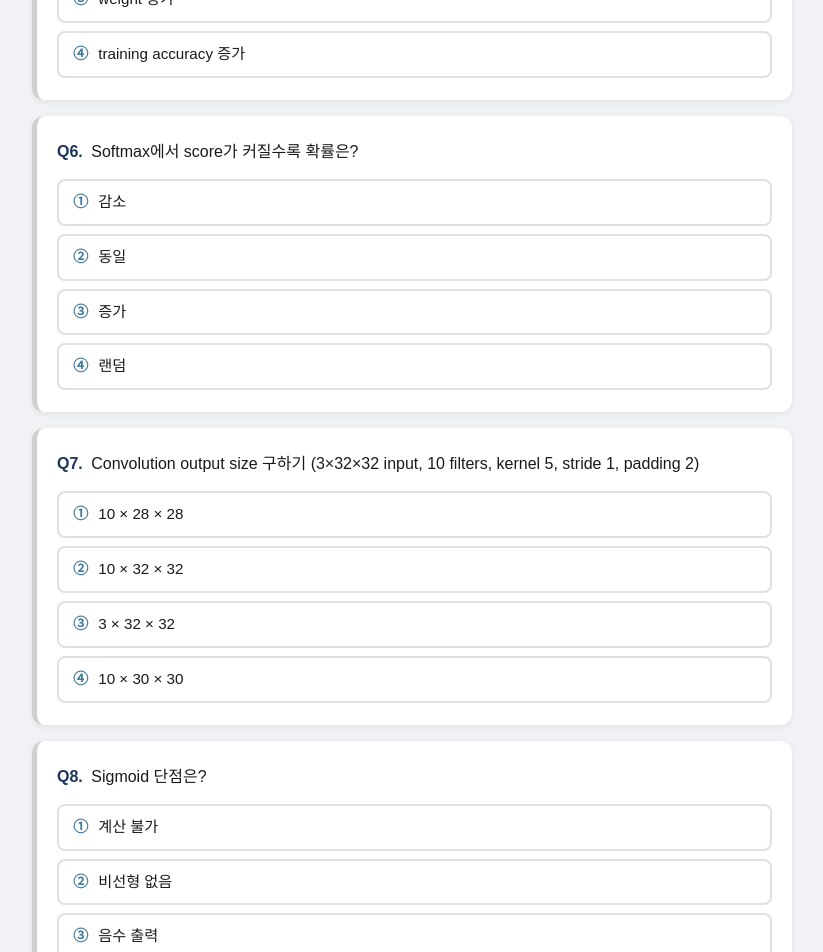
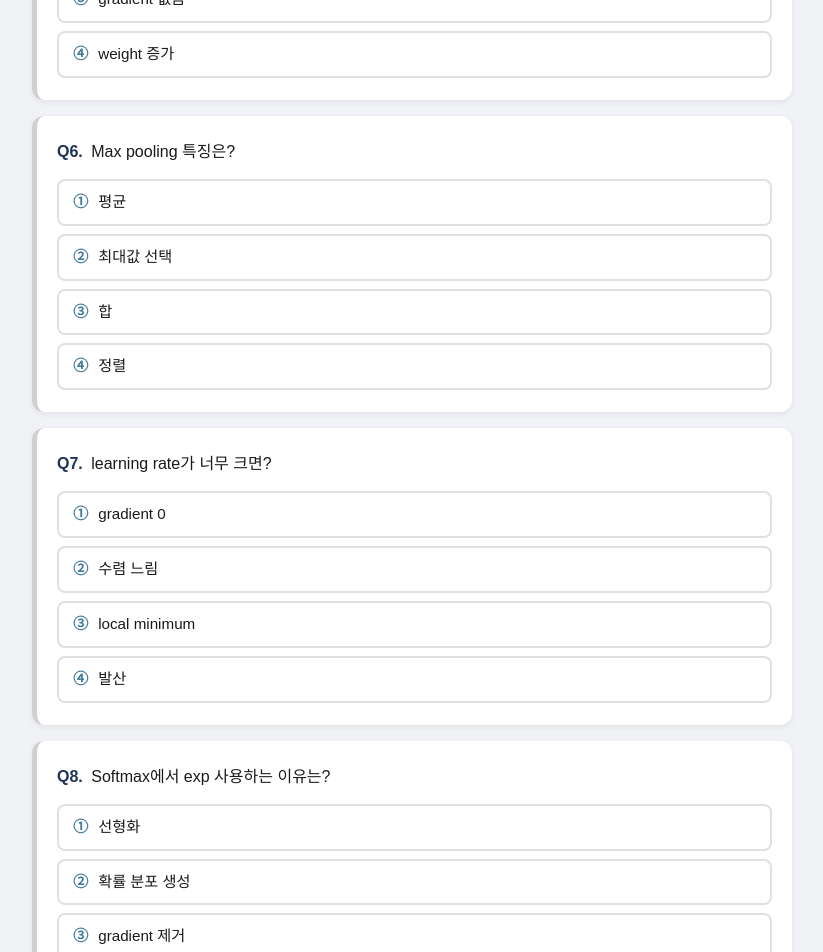
Before and after one commit to kimssy-gahyun/dl-cbt, a React (Vite) app: page / in a window 1280 px wide. Shown: the part 1540-2492 px from the top of the page, without its empty margins (228-1051 px from the left). Built offline with nearby package versions, Linux system fonts and the light colour scheme.

Commit message:
update: 문제 50개로 교체
Co-Authored-By: Claude Sonnet 4.6 <noreply@anthropic.com>

```diff
--- a/src/data/questions.js
+++ b/src/data/questions.js
@@ -1,229 +1,54 @@
 const questions = [
-  {
-    question: "learning rate가 너무 크면?",
-    choices: ["gradient 0", "수렴 느림", "local minimum", "발산"],
-    answer: 3,
-  },
-  {
-    question: "Regularization의 목적은?",
-    choices: ["overfitting 방지", "데이터 증가", "weight 증가", "training accuracy 증가"],
-    answer: 0,
-  },
-  {
-    question: "Linear classifier의 score function은?",
-    choices: ["Wx + b", "e^x", "x² + b", "log x"],
-    answer: 0,
-  },
-  {
-    question: "Sigmoid 단점은?",
-    choices: ["계산 불가", "비선형 없음", "음수 출력", "vanishing gradient"],
-    answer: 3,
-  },
-  {
-    question: "CNN이 이미지에 적합한 이유는?",
-    choices: ["spatial locality 활용", "deeper", "input 제한 없음", "activation 다름"],
-    answer: 0,
-  },
-  {
-    question: "Backprop 핵심 아이디어는?",
-    choices: ["forward만", "loss 전파", "random update", "chain rule"],
-    answer: 3,
-  },
-  {
-    question: "ReLU 정의는?",
-    choices: ["sigmoid", "max(0, x)", "x²", "tanh"],
-    answer: 1,
-  },
-  {
-    question: "Pooling layer 역할은?",
-    choices: ["크기 증가", "spatial downsampling", "weight 업데이트", "flatten"],
-    answer: 1,
-  },
-  {
-    question: "Convolution output size 구하기 (3×32×32 input, 10 filters, kernel 5, stride 1, padding 2)",
-    choices: ["10 × 28 × 28", "10 × 32 × 32", "3 × 32 × 32", "10 × 30 × 30"],
-    answer: 1,
-  },
-  {
-    question: "Activation function 없으면?",
-    choices: ["학습 불가", "더 강력한 모델", "gradient 없음", "linear classifier로 귀결"],
-    answer: 3,
-  },
-  {
-    question: "L1 regularization 특징은?",
-    choices: ["convex 아님", "gradient 없음", "weight 균등 감소", "sparse solution"],
-    answer: 3,
-  },
-  {
-    question: "Convolution layer 역할은?",
-    choices: ["normalization", "spatial 구조 유지 + feature 추출", "loss 계산", "FC 연산"],
-    answer: 1,
-  },
-  {
-    question: "SGD 특징은?",
-    choices: ["noisy but fast", "deterministic", "full dataset 사용", "gradient 없음"],
-    answer: 0,
-  },
-  {
-    question: "Linear classifier decision boundary는?",
-    choices: ["랜덤", "원형", "초평면 (hyperplane)", "곡선"],
-    answer: 2,
-  },
-  {
-    question: "CNN parameter sharing 장점은?",
-    choices: ["복잡도 증가", "파라미터 감소", "overfitting 증가", "계산 증가"],
-    answer: 1,
-  },
-  {
-    question: "Batch Normalization의 효과는?",
-    choices: ["overfitting 증가", "gradient exploding", "학습 안정화 및 속도 향상", "파라미터 감소"],
-    answer: 2,
-  },
-  {
-    question: "Dropout의 동작 방식은?",
-    choices: ["weight 제거", "일부 뉴런을 랜덤으로 끔", "데이터 제거", "gradient 차단"],
-    answer: 1,
-  },
-  {
-    question: "Softmax의 역할은?",
-    choices: ["선형 변환", "확률 분포로 변환", "gradient 증가", "normalization 제거"],
-    answer: 1,
-  },
-  {
-    question: "Cross-entropy loss 특징은?",
-    choices: ["regression용", "확률 기반 분류에 적합", "weight 감소", "gradient 없음"],
-    answer: 1,
-  },
-  {
-    question: "Overfitting 발생 원인은?",
-    choices: ["데이터 많음", "모델 단순", "데이터 적고 모델 복잡", "learning rate 작음"],
-    answer: 2,
-  },
-  {
-    question: "Underfitting 특징은?",
-    choices: ["train acc 높고 test 낮음", "train/test 모두 낮음", "test만 높음", "항상 overfitting 발생"],
-    answer: 1,
-  },
-  {
-    question: "Momentum의 목적은?",
-    choices: ["gradient 제거", "진동 감소 및 수렴 가속", "weight 증가", "overfitting 증가"],
-    answer: 1,
-  },
-  {
-    question: "Adam optimizer 특징은?",
-    choices: ["learning rate 고정", "momentum + RMSProp 결합", "gradient 없음", "batch 필요 없음"],
-    answer: 1,
-  },
-  {
-    question: "ReLU의 문제점은?",
-    choices: ["vanishing gradient", "exploding gradient", "dying ReLU", "계산 느림"],
-    answer: 2,
-  },
-  {
-    question: "Padding의 역할은?",
-    choices: ["연산 속도 감소", "출력 크기 증가/유지", "gradient 제거", "채널 감소"],
-    answer: 1,
-  },
-  {
-    question: "Stride가 커지면?",
-    choices: ["출력 크기 증가", "연산 증가", "출력 크기 감소", "weight 증가"],
-    answer: 2,
-  },
-  {
-    question: "Fully Connected layer 특징은?",
-    choices: ["지역 정보만 사용", "모든 뉴런 연결", "parameter sharing", "convolution 수행"],
-    answer: 1,
-  },
-  {
-    question: "Gradient Descent 목적은?",
-    choices: ["loss 최대화", "loss 최소화", "weight 제거", "데이터 증가"],
-    answer: 1,
-  },
-  {
-    question: "Learning rate decay 이유는?",
-    choices: ["초기 학습 방해", "수렴 안정화", "gradient 증가", "weight 감소"],
-    answer: 1,
-  },
-  {
-    question: "Xavier initialization 목적은?",
-    choices: ["weight 0 초기화", "gradient 폭발", "gradient 유지 (분산 안정화)", "overfitting 증가"],
-    answer: 2,
-  },
-  {
-    question: "Multiclass SVM loss에서 margin이 의미하는 것은?",
-    choices: ["정답 score 최소값", "오답 score와의 최소 차이", "weight 크기", "gradient 크기"],
-    answer: 1,
-  },
-  {
-    question: "SVM loss에서 loss가 0이 되는 조건은?",
-    choices: ["모든 score 동일", "margin 조건 만족", "weight = 0", "gradient = 0"],
-    answer: 1,
-  },
-  {
-    question: "Softmax에서 score가 커질수록 확률은?",
-    choices: ["감소", "동일", "증가", "랜덤"],
-    answer: 2,
-  },
-  {
-    question: "Numerical stability를 위해 softmax에서 하는 것은?",
-    choices: ["x를 제곱", "max(x) 빼기", "log 제거", "normalize 제거"],
-    answer: 1,
-  },
-  {
-    question: "Regularization term을 추가하는 이유는?",
-    choices: ["loss 증가", "weight 크게", "모델 복잡도 감소", "gradient 제거"],
-    answer: 2,
-  },
-  {
-    question: "L2 regularization gradient는?",
-    choices: ["상수", "W", "sign(W)", "0"],
-    answer: 1,
-  },
-  {
-    question: "Gradient checking 목적은?",
-    choices: ["속도 향상", "모델 개선", "구현 검증", "overfitting 감소"],
-    answer: 2,
-  },
-  {
-    question: "Finite difference에서 사용하는 식은?",
-    choices: ["f(x)", "f(x+h)", "(f(x+h)-f(x))/h", "f(x)^2"],
-    answer: 2,
-  },
-  {
-    question: "Vectorization의 장점은?",
-    choices: ["코드 길어짐", "느려짐", "계산 효율 증가", "메모리 감소"],
-    answer: 2,
-  },
-  {
-    question: "Backprop에서 upstream gradient 의미는?",
-    choices: ["이전 weight", "loss 값", "이전 단계에서 전달된 gradient", "입력 데이터"],
-    answer: 2,
-  },
-  {
-    question: "Chain rule의 핵심은?",
-    choices: ["덧셈", "미분 연결", "확률 계산", "평균 계산"],
-    answer: 1,
-  },
-  {
-    question: "Affine layer는 무엇인가?",
-    choices: ["convolution", "Wx + b 연산", "activation", "pooling"],
-    answer: 1,
-  },
-  {
-    question: "2-layer neural network 구조는?",
-    choices: ["linear only", "linear → linear", "linear → nonlinearity → linear", "conv → pool"],
-    answer: 2,
-  },
-  {
-    question: "Activation function의 역할은?",
-    choices: ["gradient 제거", "선형성 유지", "비선형성 추가", "weight 감소"],
-    answer: 2,
-  },
-  {
-    question: "Convolution 연산의 본질은?",
-    choices: ["덧셈", "내적 (dot product)", "평균", "정렬"],
-    answer: 1,
-  },
+  { question: "learning rate가 너무 크면?", choices: ["gradient 0", "수렴 느림", "local minimum", "발산"], answer: 3 },
+  { question: "Regularization의 목적은?", choices: ["overfitting 방지", "데이터 증가", "weight 증가", "training accuracy 증가"], answer: 0 },
+  { question: "Linear classifier의 score function은?", choices: ["Wx + b", "e^x", "x² + b", "log x"], answer: 0 },
+  { question: "Sigmoid 단점은?", choices: ["계산 불가", "비선형 없음", "음수 출력", "vanishing gradient"], answer: 3 },
+  { question: "CNN이 이미지에 적합한 이유는?", choices: ["spatial locality 활용", "deeper", "input 제한 없음", "activation 다름"], answer: 0 },
+  { question: "Backprop 핵심 아이디어는?", choices: ["forward만", "loss 전파", "random update", "chain rule"], answer: 3 },
+  { question: "ReLU 정의는?", choices: ["sigmoid", "max(0, x)", "x²", "tanh"], answer: 1 },
+  { question: "Pooling layer 역할은?", choices: ["크기 증가", "spatial downsampling", "weight 업데이트", "flatten"], answer: 1 },
+  { question: "Convolution output size (3×32×32, kernel 5, stride 1, padding 2, filter 10)", choices: ["10×28×28", "10×32×32", "3×32×32", "10×30×30"], answer: 1 },
+  { question: "Activation function 없으면?", choices: ["학습 불가", "더 강력한 모델", "gradient 없음", "linear classifier로 귀결"], answer: 3 },
+  { question: "L1 regularization 특징은?", choices: ["convex 아님", "gradient 없음", "weight 균등 감소", "sparse solution"], answer: 3 },
+  { question: "Convolution layer 역할은?", choices: ["normalization", "spatial 구조 유지 + feature 추출", "loss 계산", "FC 연산"], answer: 1 },
+  { question: "SGD 특징은?", choices: ["noisy but fast", "deterministic", "full dataset 사용", "gradient 없음"], answer: 0 },
+  { question: "Linear classifier decision boundary는?", choices: ["랜덤", "원형", "초평면", "곡선"], answer: 2 },
+  { question: "CNN parameter sharing 장점은?", choices: ["복잡도 증가", "파라미터 감소", "overfitting 증가", "계산 증가"], answer: 1 },
+  { question: "SVM loss에서 delta의 역할은?", choices: ["gradient 크기", "margin 설정", "learning rate", "weight 감소"], answer: 1 },
+  { question: "SVM loss가 0이 되려면?", choices: ["모든 score 동일", "정답 score가 충분히 큼", "weight=0", "gradient=0"], answer: 1 },
+  { question: "Softmax 출력 특징은?", choices: ["합이 0", "합이 1", "음수 가능", "정규화 안됨"], answer: 1 },
+  { question: "Softmax에서 exp 사용하는 이유는?", choices: ["선형화", "확률 분포 생성", "gradient 제거", "noise 추가"], answer: 1 },
+  { question: "Cross-entropy loss 의미는?", choices: ["오차 증가", "정답 확률 높이면 감소", "gradient 없음", "weight 증가"], answer: 1 },
+  { question: "L2 regularization 효과는?", choices: ["sparsity", "weight 감소", "gradient 제거", "데이터 증가"], answer: 1 },
+  { question: "L1 regularization 특징은?", choices: ["weight 증가", "sparse solution", "gradient 없음", "convex 아님"], answer: 1 },
+  { question: "Gradient Descent update는?", choices: ["W+lr*grad", "W-lr*grad", "W*grad", "W/grad"], answer: 1 },
+  { question: "Learning rate가 작으면?", choices: ["발산", "학습 느림", "overfitting", "gradient 0"], answer: 1 },
+  { question: "SGD 특징은?", choices: ["정확하지만 느림", "빠르지만 noisy", "gradient 없음", "full batch"], answer: 1 },
+  { question: "Gradient checking 목적은?", choices: ["학습", "속도 증가", "구현 검증", "overfitting 감소"], answer: 2 },
+  { question: "Chain rule 의미는?", choices: ["덧셈", "미분 연결", "확률 계산", "평균"], answer: 1 },
+  { question: "Backprop 핵심은?", choices: ["forward", "random update", "chain rule", "normalization"], answer: 2 },
+  { question: "Affine layer는?", choices: ["conv", "Wx+b", "relu", "pool"], answer: 1 },
+  { question: "Activation function 역할은?", choices: ["선형 유지", "비선형 추가", "gradient 제거", "weight 감소"], answer: 1 },
+  { question: "2-layer NN 구조는?", choices: ["linear", "linear-linear", "linear-nonlinear-linear", "conv-pool"], answer: 2 },
+  { question: "ReLU 정의는?", choices: ["sigmoid", "max(0,x)", "x^2", "tanh"], answer: 1 },
+  { question: "ReLU 장점은?", choices: ["느림", "gradient 유지", "항상 0", "확률 출력"], answer: 1 },
+  { question: "ReLU 문제점은?", choices: ["exploding", "dying ReLU", "linear", "slow"], answer: 1 },
+  { question: "Convolution 연산 본질은?", choices: ["합", "내적", "평균", "정렬"], answer: 1 },
+  { question: "Filter 수 의미는?", choices: ["input 크기", "출력 채널", "stride", "padding"], answer: 1 },
+  { question: "Padding 역할은?", choices: ["속도 증가", "출력 크기 유지", "gradient 제거", "채널 감소"], answer: 1 },
+  { question: "Stride 증가하면?", choices: ["출력 증가", "출력 감소", "변화 없음", "gradient 증가"], answer: 1 },
+  { question: "Pooling 역할은?", choices: ["upscale", "downsampling", "weight update", "activation"], answer: 1 },
+  { question: "Max pooling 특징은?", choices: ["평균", "최대값 선택", "합", "정렬"], answer: 1 },
+  { question: "CNN이 이미지에 적합한 이유는?", choices: ["random", "spatial locality", "fully connected", "gradient"], answer: 1 },
+  { question: "Parameter sharing 장점은?", choices: ["복잡도 증가", "파라미터 감소", "overfitting 증가", "속도 감소"], answer: 1 },
+  { question: "Conv 출력 depth는?", choices: ["input channel", "filter 수", "kernel", "stride"], answer: 1 },
+  { question: "Flatten 역할은?", choices: ["conv", "1D 변환", "gradient 제거", "pooling"], answer: 1 },
+  { question: "CNN 마지막 FC layer 이유는?", choices: ["이미지 축소", "classification", "feature 제거", "padding"], answer: 1 },
+  { question: "Conv output size (3×32×32, kernel 3, stride 1, padding 1, filter 8)", choices: ["8×32×32", "8×30×30", "3×32×32", "8×34×34"], answer: 0 },
+  { question: "Conv parameter 수 (3채널, filter 10, kernel 5×5)", choices: ["750", "760", "800", "1500"], answer: 1 },
+  { question: "Pooling (2×2, stride2) 28×28 → ?", choices: ["28×28", "14×14", "26×26", "7×7"], answer: 1 },
+  { question: "y=Wx+b에서 dL/dW는 무엇에 비례?", choices: ["x", "W", "b", "constant"], answer: 0 },
+  { question: "z=x²+y, y=3x일 때 dz/dx는?", choices: ["2x", "2x+3", "3x", "x²"], answer: 1 },
 ]
 
 export default questions
```
